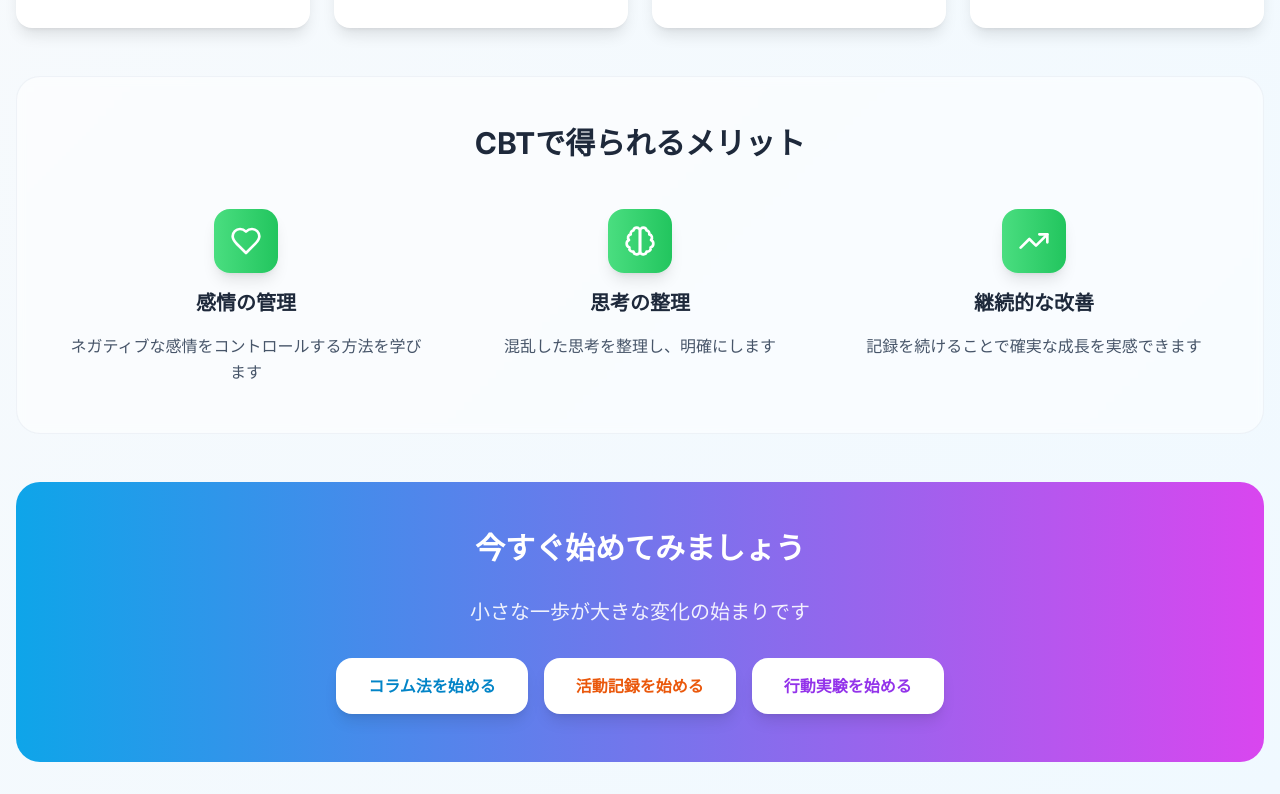
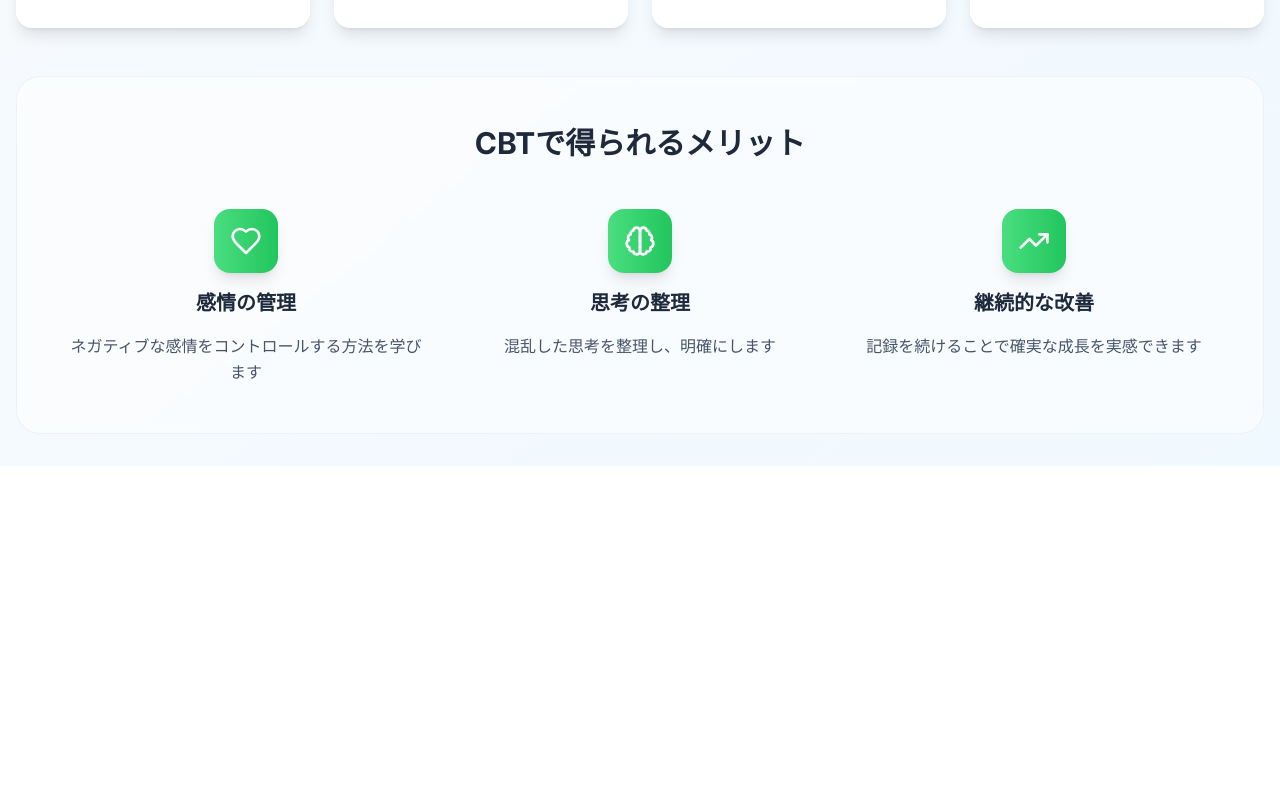
Before and after one commit to No4kun/CBT-Online, a React (Vite) app: page / in a window 1280 px wide. Shown: the part 540-1334 px from the top of the page. After the commit the page ends 1006 px from the top, so only its background shows below. Built offline with nearby package versions, Linux system fonts and the light colour scheme.

Commit message:
Home refined

```diff
--- a/src/pages/Home.tsx
+++ b/src/pages/Home.tsx
@@ -177,54 +177,6 @@ const Home: React.FC = () => {
           })}
         </div>
       </motion.section>
-
-      {/* CTA セクション */}
-      <motion.section
-        initial={{ opacity: 0, y: 20 }}
-        animate={{ opacity: 1, y: 0 }}
-        transition={{ duration: 0.6, delay: 1.2 }}
-        className="text-center space-y-8 bg-gradient-to-r from-primary-500 to-secondary-500 rounded-3xl p-8 md:p-12 text-white"
-      >
-        <h2 className="text-3xl font-bold">今すぐ始めてみましょう</h2>
-        <p className="text-xl opacity-90 max-w-2xl mx-auto">
-          小さな一歩が大きな変化の始まりです
-        </p>
-        <div className="flex flex-col sm:flex-row gap-4 justify-center items-center">
-          <motion.div
-            whileHover={{ scale: 1.05 }}
-            whileTap={{ scale: 0.95 }}
-          >
-            <Link
-              to="/column-method"
-              className="inline-block bg-white text-primary-600 font-semibold px-8 py-4 rounded-2xl shadow-lg hover:shadow-xl transition-all duration-200 transform hover:-translate-y-1"
-            >
-              コラム法を始める
-            </Link>
-          </motion.div>
-          <motion.div
-            whileHover={{ scale: 1.05 }}
-            whileTap={{ scale: 0.95 }}
-          >
-            <Link
-              to="/activity-record"
-              className="inline-block bg-white text-orange-600 font-semibold px-8 py-4 rounded-2xl shadow-lg hover:shadow-xl transition-all duration-200 transform hover:-translate-y-1"
-            >
-              活動記録を始める
-            </Link>
-          </motion.div>
-          <motion.div
-            whileHover={{ scale: 1.05 }}
-            whileTap={{ scale: 0.95 }}
-          >
-            <Link
-              to="/behavior-experiment"
-              className="inline-block bg-white text-purple-600 font-semibold px-8 py-4 rounded-2xl shadow-lg hover:shadow-xl transition-all duration-200 transform hover:-translate-y-1"
-            >
-              行動実験を始める
-            </Link>
-          </motion.div>
-        </div>
-      </motion.section>
     </div>
   );
 };
```
